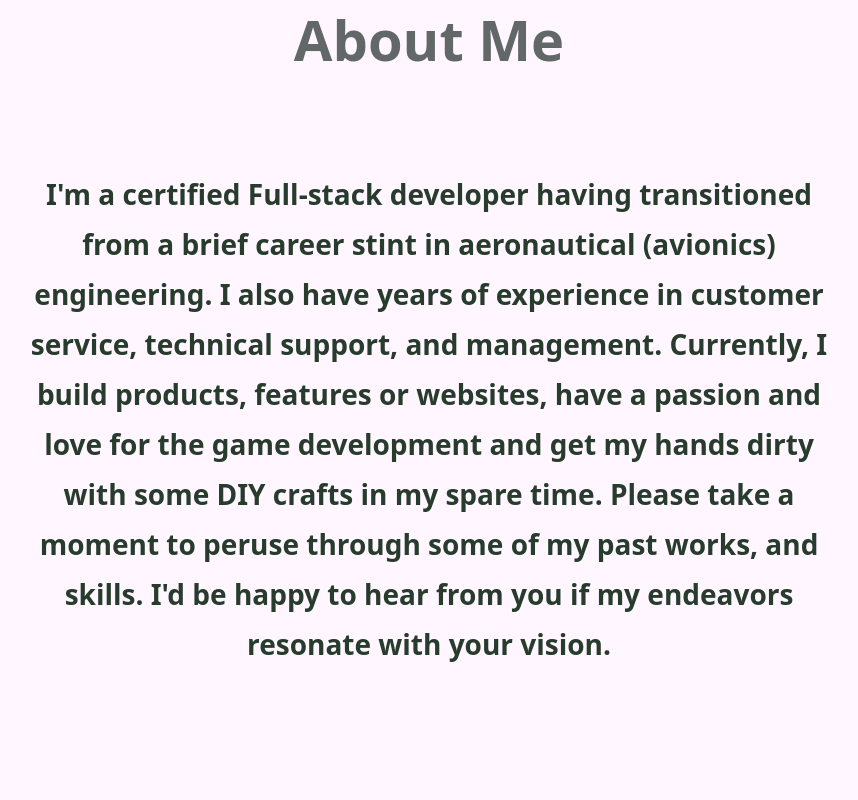
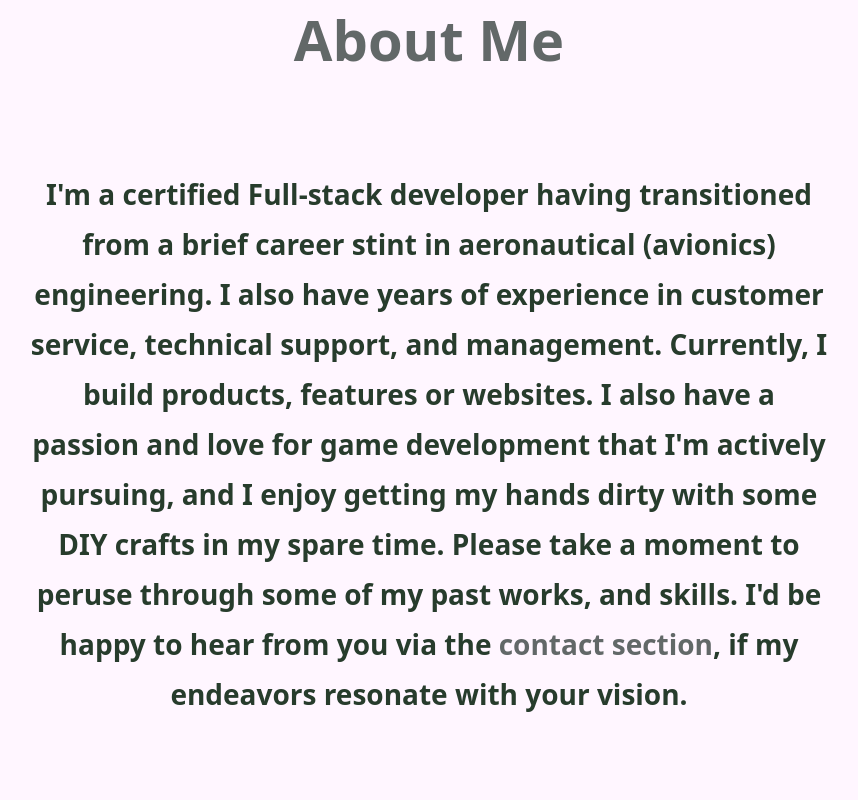
Before and after one commit to Thoth1111/my_portfolio, a React (Vite) app: page / in a window 1280 px wide. Shown: the part 1040-1840 px from the top of the page, without its empty margins (211-1069 px from the left). Built offline with nearby package versions, Linux system fonts and the light colour scheme.

Commit message:
Update about component

```diff
--- a/src/components/About.jsx
+++ b/src/components/About.jsx
@@ -4,18 +4,18 @@ import withIntersectionObserver from './withObserver';
 
 const About = ({ headingRef }) => {
     return (
-        <>
+        <div className="mb-5">
             <section className="d-flex flex-column align-items-center justify-content-center pt-5">
                 <h1 className="heading my-5" ref={headingRef} id="about">About Me</h1>
                 <article className="p-5">
                     I'm a certified Full-stack developer having transitioned from a brief career stint in aeronautical (avionics) engineering. I also have years of experience in customer service, technical support, and management.
-                Currently, I build products, features or websites, have a passion and love for the game development and get my hands dirty with some DIY crafts in my spare time.
+                    Currently, I build products, features or websites. I also have a passion and love for game development that I'm actively pursuing, and I enjoy getting my hands dirty with some DIY crafts in my spare time.
                     Please take a moment to peruse through some of my past works, and skills.
-                I'd be happy to hear from you if my endeavors resonate with your vision.
+                    I'd be happy to hear from you via the <a href="#contact" style={{color: '#626868'}}>contact section</a>, if my endeavors resonate with your vision.
                 </article>
             </section>
             <Skills />
-        </>
+        </div>
     );
 };
 
```
Lines whose indentation alone changed are shown as unchanged.
